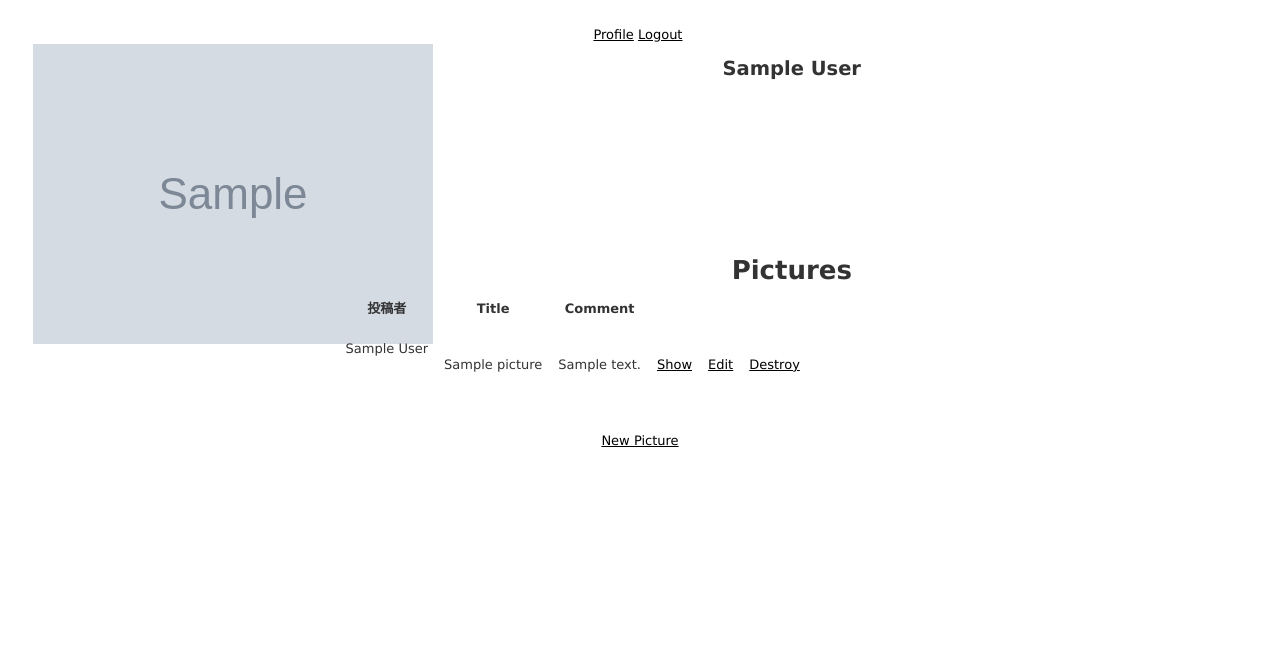
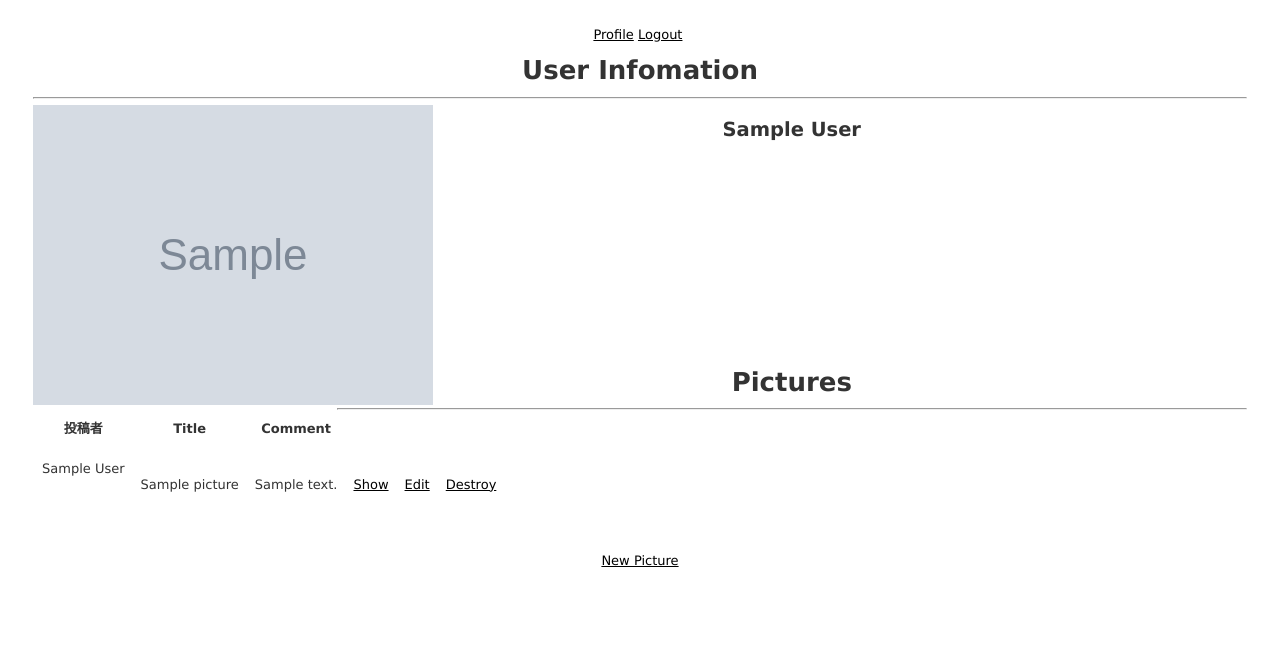
Before and after one commit to nsatoshi1108/instagram_clone, a Rails app: page /pictures in a window 1280 px wide. Shown: the part 103-753 px from the top of the page. Run offline with Rails 7, Linux system fonts and the light colour scheme; a user stored in the database is signed in; tables that the repository leaves empty hold one stand-in row (values such as "Sample post"); grey boxes marked "Sample" are stand-in pictures; style sheets or scripts are compiled from the project's sources.

Commit message:
CSS修正

```diff
--- a/app/assets/stylesheets/pictures.scss
+++ b/app/assets/stylesheets/pictures.scss
@@ -20,7 +20,7 @@ p{
 
 .user_profile{
   width:100%;
-  height:200px;
+  height:250px;
 }
 
 .login_user_icon{
--- a/app/views/pictures/confirm.html.erb
+++ b/app/views/pictures/confirm.html.erb
@@ -1,4 +1,5 @@
 <h1>Confirmation</h1>
+<hr>
 <%= form_with(model: @picture, url: pictures_path, local: true) do |form| %>
   <%= form.hidden_field :title %>
   <%= form.hidden_field :comment %>
--- a/app/views/pictures/index.html.erb
+++ b/app/views/pictures/index.html.erb
@@ -1,4 +1,7 @@
 <p id="notice"><%= notice %></p>
+
+<h1>User Infomation</h1>
+<hr>
 
 <div class="user_profile">
   <div class="login_user_icon">
@@ -14,7 +17,7 @@
 </div>
 
 <h1>Pictures</h1>
-
+<hr>
 <table>
   <thead>
     <tr>
--- a/app/views/pictures/new.html.erb
+++ b/app/views/pictures/new.html.erb
@@ -1,5 +1,5 @@
 <h1>New Picture</h1>
-
+<hr>
 <%= render 'form', picture: @picture %>
 
 <%= link_to 'Back', pictures_path %>
--- a/app/views/pictures/show.html.erb
+++ b/app/views/pictures/show.html.erb
@@ -1,4 +1,6 @@
 <p id="notice"><%= notice %></p>
+<h1>Showing Picture</h1>
+<hr>
 <br>
 <p>
   <strong>Img:</strong>
```
Also changed, not shown: 3 other files.
